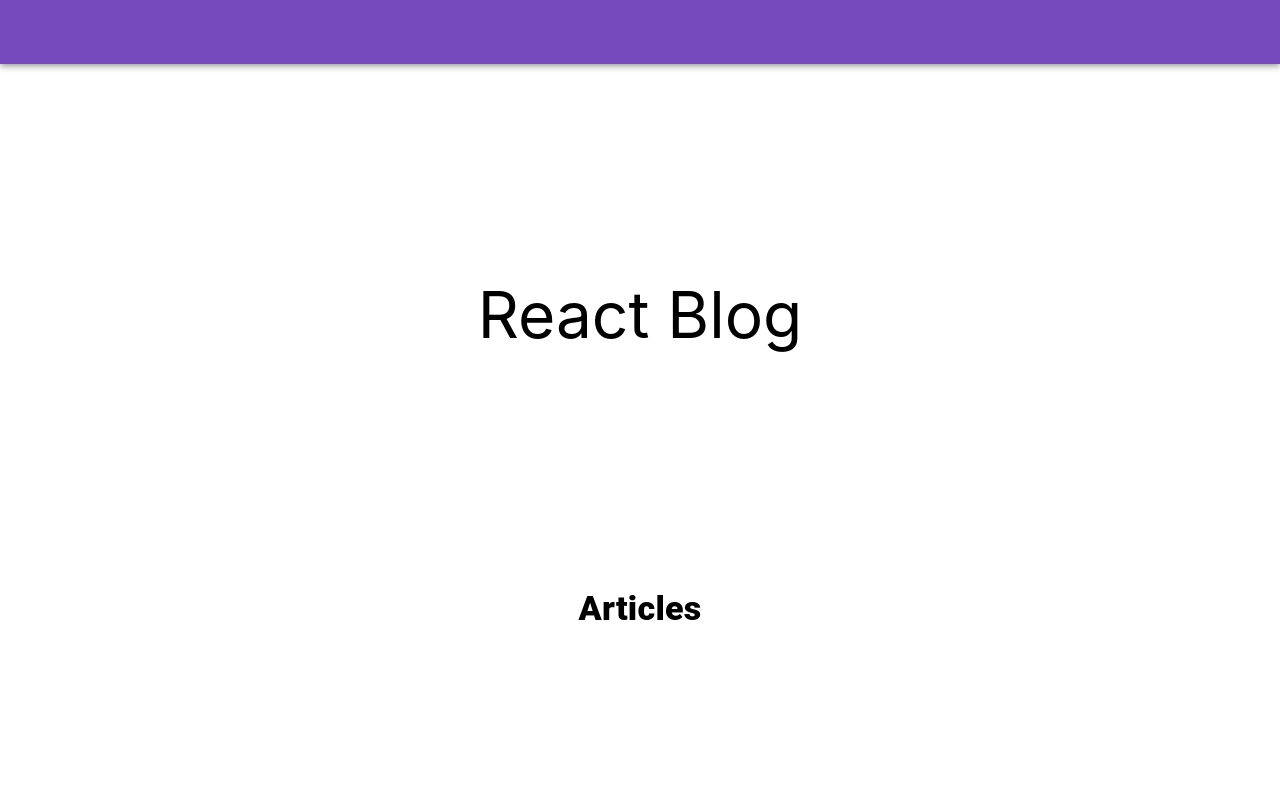
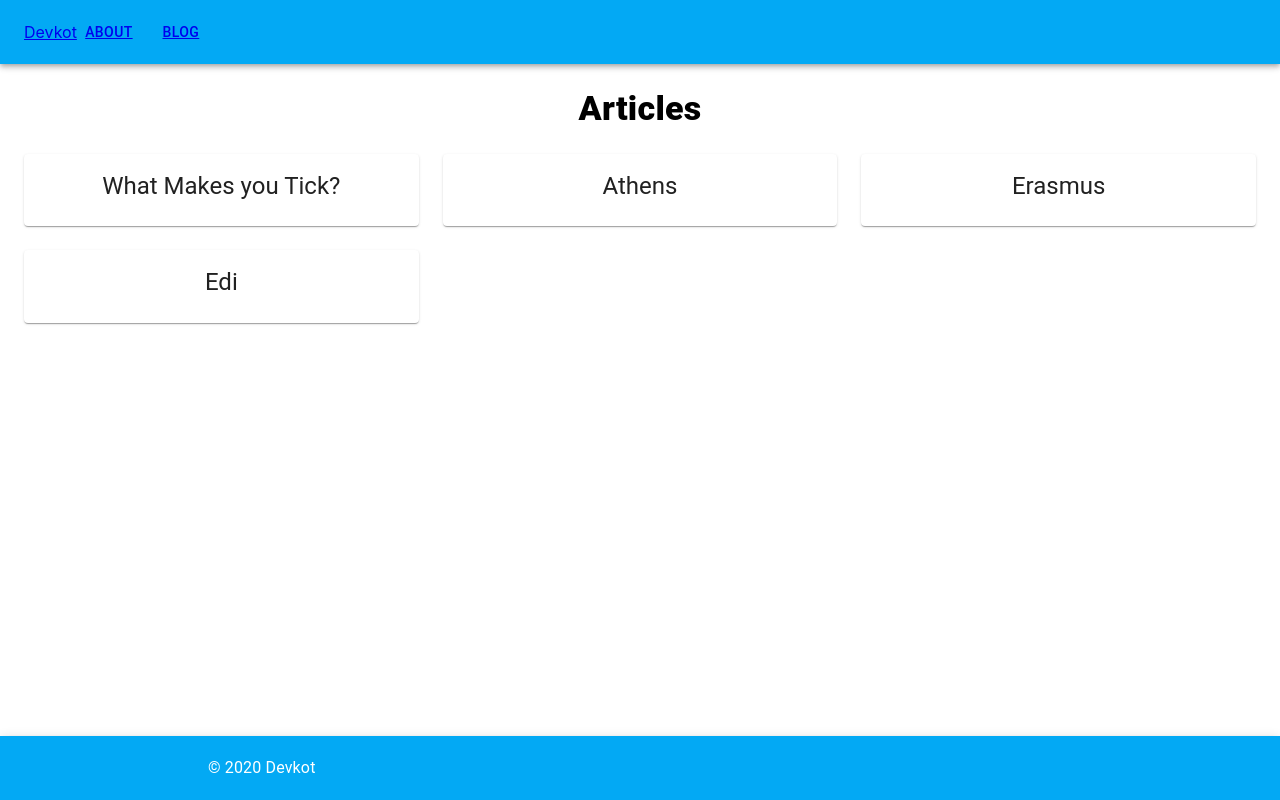
Before and after one commit to devkot/stelioskot.dev, a React (Create React App) app: page /blog in a window 1280 px wide. Built offline with nearby package versions, Linux system fonts and the light colour scheme.

Commit message:
Add blog and blog post pages

```diff
--- a/src/App.tsx
+++ b/src/App.tsx
@@ -2,106 +2,117 @@ import React from "react";
 import { BrowserRouter as Router } from "react-router-dom";
 
 import "./App.css";
-import { Paper, CardMedia, List, Toolbar, Typography, AppBar, Box, Container, Grid, Card } from "@material-ui/core";
-import { makeStyles } from "@material-ui/core/styles"
+import {
+  Paper,
+  CardMedia,
+  List,
+  Toolbar,
+  Typography,
+  AppBar,
+  Box,
+  Container,
+  Grid,
+  Card,
+} from "@material-ui/core";
+import { makeStyles } from "@material-ui/core/styles";
 import { Header } from "./components/Header";
 import Routes from "./Routes";
 import { Basic } from "./layouts/Basic";
 
-// const App: React.FunctionComponent = () => (
-//   <div className="App">
-//     <Router>
-//       <Basic>
-//         <Routes />
-//       </Basic>
-//     </Router>
-//     {/*
-//     <Header />
-//     <CardMedia title="something">
-//       <img
-//         src="https://s3-eu-west-1.amazonaws.com/paddywagontours.images/cliffs_of_moher_from_dublin_copyright_paddywagontours_27012020022234.jpg"
-//         alt="recipe thumbnail"
-//       />
-//     </CardMedia>
+const App: React.FunctionComponent = () => (
+  <div className="App">
+    <Router>
+      <Basic>
+        <Routes />
+      </Basic>
+    </Router>
 
-//     <Paper elevation={3} style={{ maxHeight: 200, overflow: "auto" }}>
-//       <List style={{ maxHeight: "100%", overflow: "auto" }}>
-//         Hey peeps welcome to my corner on the web
-//       </List>
-//     </Paper> */}
+    {/*
+    <CardMedia title="something">
+      <img
+        src="https://s3-eu-west-1.amazonaws.com/paddywagontours.images/cliffs_of_moher_from_dublin_copyright_paddywagontours_27012020022234.jpg"
+        alt="recipe thumbnail"
+      />
+    </CardMedia>
+
+    <Paper elevation={3} style={{ maxHeight: 200, overflow: "auto" }}>
+      <List style={{ maxHeight: "100%", overflow: "auto" }}>
+        Hey peeps welcome to my corner on the web
+      </List>
+    </Paper> */}
+  </div>
+);
+
+// const useStyles = makeStyles((theme) => ({
+//   appBar: {
+//     backgroudColor: "#fff"
+//   },
+//   hero: {
+//     backgroundImage: `linear-gradient(rgba(0,0,0, 0.5), rgba(0,0,0,0.5), url('https://s3-eu-west-1.amazonaws.com/paddywagontours.images/cliffs_of_moher_from_dublin_copyright_paddywagontours_27012020022234.jpg'))`,
+//     height: "500px",
+//     backgroundPosition: "center",
+//     backgroundRepeat: "no-repeat",
+//     backgroudSize: "cover",
+//     position: "relative",
+//     display: "flex",
+//     justifyContent: "center",
+//     alignItems: "center",
+//     fontSize: "4rem",
+//   },
+//   blogsContainer: {
+//     paddingTop: theme.spacing(3)
+//   },
+//   blogTitle: {
+//     fontWeight: 800,
+//     paddingBottom: theme.spacing(3)
+//   }
+// }))
+
+// const App: React.FunctionComponent = () => {
+//   const classes = useStyles();
+
+// return (
+// <div className="App">
+//     <AppBar className={classes.appBar} position="static">
+//       <Toolbar>
+//         <Typography variant="h6" color="primary">
+//           Blog
+//         </Typography>
+//       </Toolbar>
+
+//     </AppBar>
+//     <Box className={classes.hero}>
+//       <Box>React Blog</Box>
+//     </Box>
+//     <Container maxWidth="lg" className={classes.blogsContainer}>
+//       <Typography variant="h4" className={classes.blogTitle}>
+//         Articles
+//       </Typography>
+//       <Grid container spacing={3}>
+//         <Grid item xs={12} sm={6} md={4}>
+//           <Card>
+
+//           </Card>
+//         </Grid>
+//         <Grid item xs={12} sm={6} md={4}>
+//           <Card>
+
+//           </Card>
+//         </Grid>
+//         <Grid item xs={12} sm={6} md={4}>
+//         <Card>
+
+//             </Card>
+//         </Grid>
+//         <Grid item xs={12} sm={6} md={4}>
+//         <Card>
+
+//             </Card>
+//         </Grid>
+//       </Grid>
+//     </Container>
 //   </div>
-// );
-
-const useStyles = makeStyles((theme) => ({
-  appBar: {
-    backgroudColor: "#fff"
-  },
-  hero: {
-    backgroundImage: `linear-gradient(rgba(0,0,0, 0.5), rgba(0,0,0,0.5), url('https://s3-eu-west-1.amazonaws.com/paddywagontours.images/cliffs_of_moher_from_dublin_copyright_paddywagontours_27012020022234.jpg'))`,
-    height: "500px",
-    backgroundPosition: "center",
-    backgroundRepeat: "no-repeat",
-    backgroudSize: "cover",
-    position: "relative",
-    display: "flex",
-    justifyContent: "center",
-    alignItems: "center",
-    fontSize: "4rem",
-  },
-  blogsContainer: {
-    paddingTop: theme.spacing(3)
-  },
-  blogTitle: {
-    fontWeight: 800,
-    paddingBottom: theme.spacing(3)
-  }
-}))
-
-const App: React.FunctionComponent = () => {
-  const classes = useStyles();
-
-return (
-<div className="App">
-    <AppBar className={classes.appBar} position="static">
-      <Toolbar>
-        <Typography variant="h6" color="primary">
-          Blog
-        </Typography>
-      </Toolbar>
-
-    </AppBar>
-    <Box className={classes.hero}>
-      <Box>React Blog</Box>
-    </Box>
-    <Container maxWidth="lg" className={classes.blogsContainer}>
-      <Typography variant="h4" className={classes.blogTitle}>
-        Articles
-      </Typography>
-      <Grid container spacing={3}>
-        <Grid item xs={12} sm={6} md={4}>
-          <Card>
-
-          </Card>
-        </Grid>
-        <Grid item xs={12} sm={6} md={4}>
-          <Card>
-
-          </Card>
-        </Grid>
-        <Grid item xs={12} sm={6} md={4}>
-        <Card>
-
-            </Card>
-        </Grid>
-        <Grid item xs={12} sm={6} md={4}>
-        <Card>
-
-            </Card>
-        </Grid>
-      </Grid>
-    </Container>
-  </div>
-)
-}
+// )
+// }
 
 export default App;
--- a/src/Routes.tsx
+++ b/src/Routes.tsx
@@ -1,10 +1,14 @@
 import React from "react";
 import { Switch, Route } from "react-router-dom";
+import Blog from "./pages/Blog";
+import BlogPost from "./pages/BlogPost";
 
 const Routes: React.FunctionComponent = () => {
   return (
     <Switch>
       <Route exact path="/" />
+      <Route exact path="/blog" component={Blog} />
+      <Route exact path="/blog/athens" component={BlogPost} />
     </Switch>
   );
 };
--- a/src/Theme.tsx
+++ b/src/Theme.tsx
@@ -1,15 +1,20 @@
 import { createMuiTheme } from "@material-ui/core";
 
 const theme = createMuiTheme({
-    palette: {
-        primary: {
-            main: "#764abc"
-        },
-
-    background: {
-        default: "#fff"
-    }
-}
-})
+  palette: {
+    primary: {
+      light: "#B3E5FC",
+      main: "#03A9F4",
+      dark: "#0288D1",
+      contrastText: "#FFFFFF",
+    },
+    secondary: {
+      light: "#ff7961",
+      main: "#f44336",
+      dark: "#ba000d",
+      contrastText: "#212121",
+    },
+  },
+});
 
 export default theme;
--- /dev/null
+++ b/src/components/Footer.tsx
@@ -0,0 +1,39 @@
+import React from "react";
+import {
+  AppBar,
+  Toolbar,
+  Typography,
+  Container,
+  Theme,
+} from "@material-ui/core";
+import { makeStyles } from "@material-ui/core/styles";
+
+const useStyles = makeStyles((theme: Theme) => ({
+  root: {
+    flexGrow: 1,
+  },
+  menuButton: {
+    marginRight: theme.spacing(1),
+  },
+  pushRight: {
+    flex: 1,
+  },
+  appBar: {
+    top: "auto",
+    bottom: 0,
+  },
+}));
+
+export const Footer = () => {
+  const classes = useStyles();
+
+  return (
+    <AppBar position="fixed" color="primary" className={classes.appBar}>
+      <Container maxWidth="md">
+        <Toolbar>
+          <Typography>&copy; 2020 Devkot</Typography>
+        </Toolbar>
+      </Container>
+    </AppBar>
+  );
+};
--- a/src/components/Header.tsx
+++ b/src/components/Header.tsx
@@ -26,7 +26,7 @@ export const Header = () => {
           <Link to="/discover">About</Link>
         </Button>
         <Button color="inherit" className={classes.menuButton}>
-          <Link to="/events">Blog</Link>
+          <Link to="/blog">Blog</Link>
         </Button>
         <Typography className={classes.pushRight} />
       </Toolbar>
--- a/src/layouts/Basic.tsx
+++ b/src/layouts/Basic.tsx
@@ -1,5 +1,6 @@
 import React from "react";
 import { Header } from "../components/Header";
+import { Footer } from "../components/Footer";
 
 export class Basic extends React.Component {
   render() {
@@ -7,6 +8,7 @@ export class Basic extends React.Component {
       <>
         <Header />
         {this.props.children}
+        <Footer />
       </>
     );
   }
--- /dev/null
+++ b/src/pages/Blog.tsx
@@ -0,0 +1,105 @@
+import React from "react";
+import { Link } from "react-router-dom";
+
+import {
+  Paper,
+  CardMedia,
+  List,
+  Toolbar,
+  Typography,
+  AppBar,
+  Box,
+  Container,
+  Grid,
+  Card,
+  CardActionArea,
+  CardContent,
+  CardActions,
+} from "@material-ui/core";
+import { makeStyles } from "@material-ui/core/styles";
+
+const useStyles = makeStyles((theme) => ({
+  hero: {
+    backgroundImage: `linear-gradient(rgba(0,0,0, 0.5), rgba(0,0,0,0.5), url('https://s3-eu-west-1.amazonaws.com/paddywagontours.images/cliffs_of_moher_from_dublin_copyright_paddywagontours_27012020022234.jpg'))`,
+    height: "500px",
+    backgroundPosition: "center",
+    backgroundRepeat: "no-repeat",
+    backgroudSize: "cover",
+    position: "relative",
+    display: "flex",
+    justifyContent: "center",
+    alignItems: "center",
+    fontSize: "4rem",
+  },
+  blogsContainer: {
+    paddingTop: theme.spacing(3),
+  },
+  blogTitle: {
+    fontWeight: 800,
+    paddingBottom: theme.spacing(3),
+  },
+}));
+
+const Blog: React.FunctionComponent = () => {
+  const classes = useStyles();
+
+  return (
+    <Container maxWidth="lg" className={classes.blogsContainer}>
+      <Typography variant="h4" className={classes.blogTitle}>
+        Articles
+      </Typography>
+      <Grid container spacing={3}>
+        <Grid item xs={12} sm={6} md={4}>
+          <Card>
+            <CardActionArea>
+              <CardMedia title="Think" />
+              <CardContent>
+                <Typography gutterBottom variant="h5" component="h2">
+                  What Makes you Tick?
+                </Typography>
+              </CardContent>
+            </CardActionArea>
+          </Card>
+        </Grid>
+        <Grid item xs={12} sm={6} md={4}>
+          <Card>
+            <CardActionArea component={Link} to="/blog/athens">
+              <CardMedia title="Athens" />
+              <CardContent>
+                <Typography gutterBottom variant="h5" component="h2">
+                  Athens
+                </Typography>
+              </CardContent>
+            </CardActionArea>
+          </Card>
+        </Grid>
+        <Grid item xs={12} sm={6} md={4}>
+          <Card>
+            <CardActionArea>
+              <CardMedia title="Erasmus" />
+              <CardContent>
+                <Typography gutterBottom variant="h5" component="h2">
+                  Erasmus
+                </Typography>
+              </CardContent>
+            </CardActionArea>
+          </Card>
+        </Grid>
+        <Grid item xs={12} sm={6} md={4}>
+          <Card>
+            <CardActionArea>
+              <CardMedia title="Edi" />
+              <CardContent>
+                <Typography gutterBottom variant="h5" component="h2">
+                  Edi
+                </Typography>
+              </CardContent>
+            </CardActionArea>
+          </Card>
+        </Grid>
+      </Grid>
+    </Container>
+  );
+};
+
+export default Blog;
--- /dev/null
+++ b/src/pages/BlogPost.tsx
@@ -0,0 +1,53 @@
+import React from "react";
+import {
+  Paper,
+  CardMedia,
+  List,
+  Toolbar,
+  Typography,
+  AppBar,
+  Box,
+  Container,
+  Grid,
+  Card,
+  CardActionArea,
+  CardContent,
+} from "@material-ui/core";
+import { makeStyles } from "@material-ui/core/styles";
+
+const useStyles = makeStyles((theme) => ({
+  hero: {
+    backgroundImage: `linear-gradient(rgba(0,0,0, 0.5), rgba(0,0,0,0.5), url('https://s3-eu-west-1.amazonaws.com/paddywagontours.images/cliffs_of_moher_from_dublin_copyright_paddywagontours_27012020022234.jpg'))`,
+    height: "500px",
+    backgroundPosition: "center",
+    backgroundRepeat: "no-repeat",
+    backgroudSize: "cover",
+    position: "relative",
+    display: "flex",
+    justifyContent: "center",
+    alignItems: "center",
+    fontSize: "4rem",
+  },
+  blogsContainer: {
+    paddingTop: theme.spacing(3),
+  },
+  blogTitle: {
+    fontWeight: 800,
+    paddingBottom: theme.spacing(3),
+  },
+}));
+
+const BlogPost: React.FunctionComponent = () => {
+  const classes = useStyles();
+
+  return (
+    <Container maxWidth="lg" className={classes.blogsContainer}>
+      <Typography variant="h4" className={classes.blogTitle}>
+        Athens
+      </Typography>
+      <Box>Uni is the best Maybe right some shit here and there</Box>
+    </Container>
+  );
+};
+
+export default BlogPost;
```
